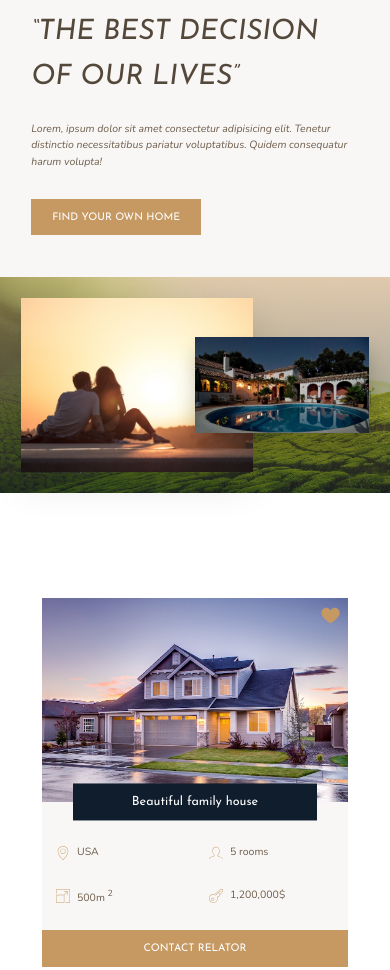
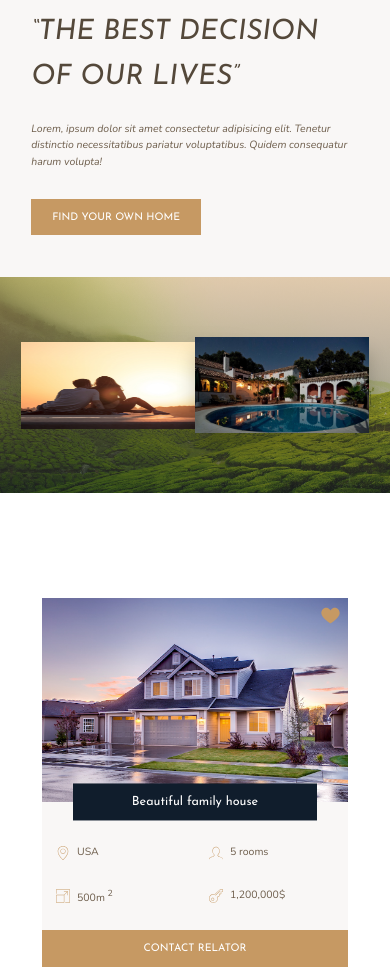
Before and after one commit to Raktim9595/Nexter-Project, a website: page index.html in a window 390 px wide. Shown: the part 1954-2924 px from the top of the page. Drawn offline with nearby package versions, Linux system fonts and the light colour scheme.

Commit message:
third commit

```diff
--- a/css/style.css
+++ b/css/style.css
@@ -284,6 +284,9 @@ body {
       grid-column: 1/5;
       grid-row: 1/-1;
       max-height: 100%; } }
+  @media only screen and (max-width: 36em) {
+    .story__img--1 {
+      height: 50%; } }
 
 .story__img--2 {
   width: 115%;
```
